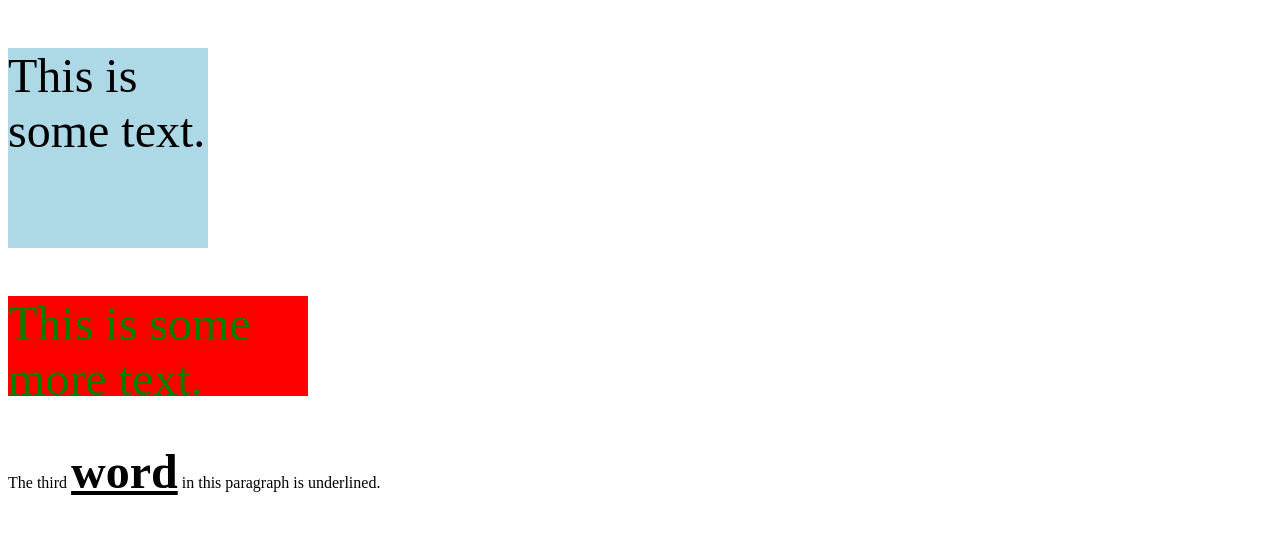
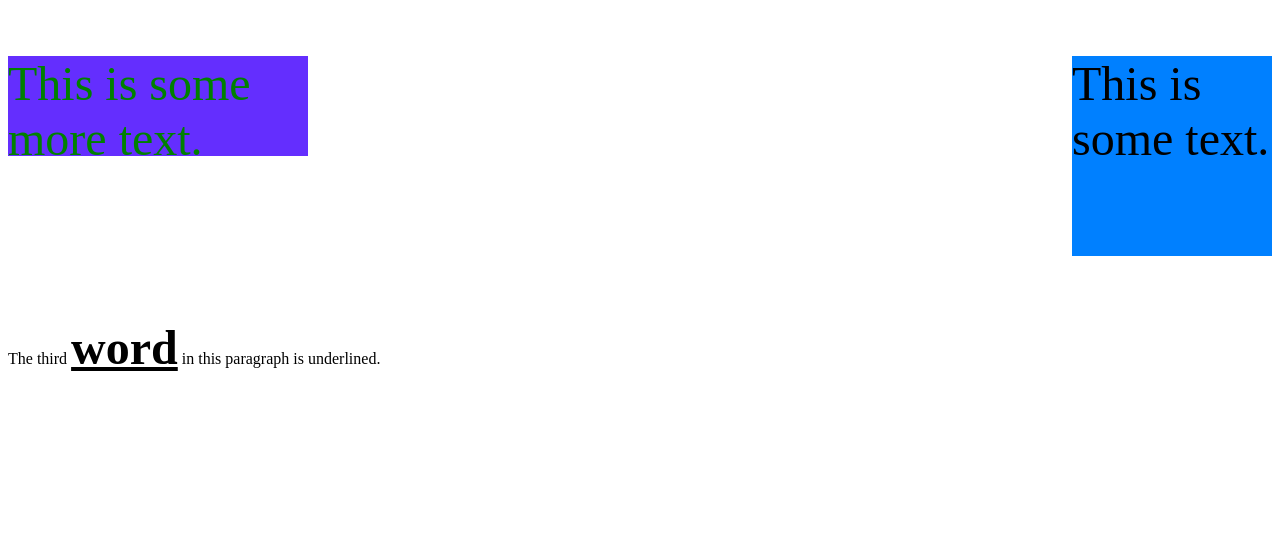
Before and after one commit to bymak87/udemyFE, a plain HTML site: page my websites/2.CSS/index.html in a window 1280 px wide. Drawn offline with Linux system fonts and the light colour scheme.

Commit message:
float lesson

```diff
--- a/my websites/2.CSS/index.html
+++ b/my websites/2.CSS/index.html
@@ -21,14 +21,22 @@
             font-weight: bold;
         }
         .bluebox{
-            background-color: lightblue;
+            background-color: #0080FF;
             width: 200px;
             height:200px;
+            float: right;
         }
-        .redbox{
-            background-color: red;
+        .purplebox{
+            background-color: #642EFE;
             width: 300px;
             height: 100px;
+            float: left;
+        }
+        .floatleft{
+            float: left;
+        }
+        .clear{
+            clear:both;
         }
 
     </style>
@@ -37,7 +45,8 @@
 
 <body>
     <div><p class="bluebox large">This is some text.</p></div>
-    <div><p id="green" class=" redbox large">This is some more text.</p></div>
-    <p>The third <span class="large bold underlined">word</span> in this paragraph is underlined.</p>
+    <div><p id="green" class=" purplebox large">This is some more text.</p></div>
+    <div class="clear"></div>
+    <p class="floatleft">The third <span class="large bold underlined">word</span> in this paragraph is underlined.</p>
 </body>
 </html>
```
